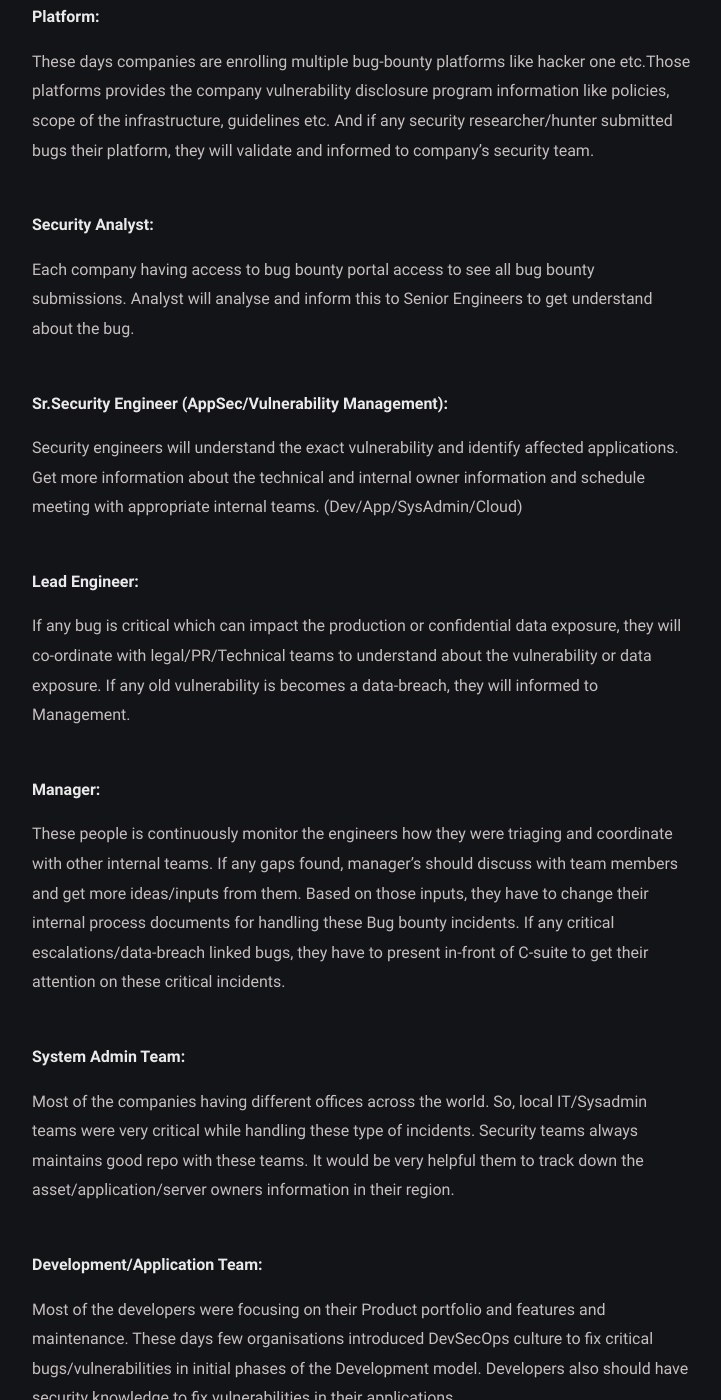
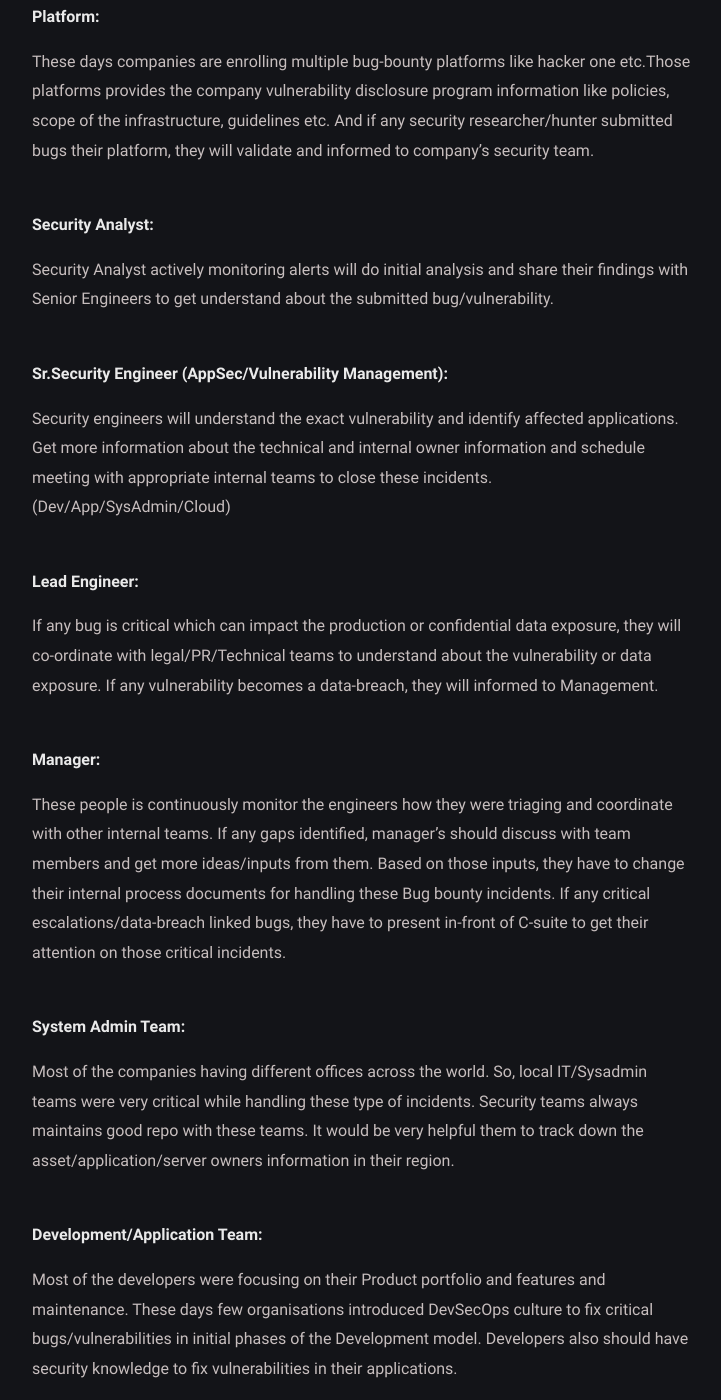
Before and after one commit to zer0trustsec/zer0trustsec.github.io, a Jekyll site: the page built from _posts/blueteam-bugbounty-triage-organization/2020-09-20-blueteam-bugbounty-triage-organization.md, in a window 1280 px wide and 1400 px high, scrolled down 1855 px. Shown: the whole window, without its empty margins (278-999 px from the left). Built offline with Jekyll 4.4.1, drawn with Linux system fonts in a browser that asks for light colours; some of the changed text lies outside the part shown.

Commit message:
Update 2020-09-20-blueteam-bugbounty-triage-organization.md

```diff
--- a/_posts/blueteam-bugbounty-triage-organization/2020-09-20-blueteam-bugbounty-triage-organization.md
+++ b/_posts/blueteam-bugbounty-triage-organization/2020-09-20-blueteam-bugbounty-triage-organization.md
@@ -34,13 +34,13 @@ Most of the organizations doesn't have idea on what challenges CSIRT/SOC/InfoSec
 ##### Platform:
 These days companies are enrolling multiple bug-bounty platforms like hacker one etc.Those platforms provides the company vulnerability disclosure program information like policies, scope of the infrastructure, guidelines etc. And if any security researcher/hunter submitted bugs their platform, they will validate and informed to company’s security team.
 ##### Security Analyst:
-Each company having access to bug bounty portal access to see all bug bounty submissions. Analyst will analyse and inform this to Senior Engineers to get understand about the bug.
+Security Analyst actively monitoring alerts will do initial analysis and share their findings with Senior Engineers to get understand about the submitted bug/vulnerability.
 #####  Sr.Security Engineer (AppSec/Vulnerability Management):
-Security engineers will understand the exact vulnerability and identify affected applications. Get more information about the technical and internal owner information and schedule meeting with appropriate internal teams. (Dev/App/SysAdmin/Cloud)
+Security engineers will understand the exact vulnerability and identify affected applications. Get more information about the technical and internal owner information and schedule meeting with appropriate internal teams to close these incidents. (Dev/App/SysAdmin/Cloud)
 ##### Lead Engineer:
-If any bug is critical which can impact the production or confidential data exposure, they will co-ordinate with legal/PR/Technical teams to understand about the vulnerability or data exposure. If any old vulnerability is becomes a data-breach, they will informed to Management.
+If any bug is critical which can impact the production or confidential data exposure, they will co-ordinate with legal/PR/Technical teams to understand about the vulnerability or data exposure. If any vulnerability becomes a data-breach, they will informed to Management.
 #####  Manager:
-These people is continuously monitor the engineers how they were triaging and coordinate with other internal teams. If any gaps found, manager's should discuss with team members and get more ideas/inputs from them. Based on those inputs, they have to change their internal process documents for handling these Bug bounty incidents. If any critical escalations/data-breach linked bugs, they have to present in-front of C-suite to get their attention on these critical incidents.
+These people is continuously monitor the engineers how they were triaging and coordinate with other internal teams. If any gaps identified, manager's should discuss with team members and get more ideas/inputs from them. Based on those inputs, they have to change their internal process documents for handling these Bug bounty incidents. If any critical escalations/data-breach linked bugs, they have to present in-front of C-suite to get their attention on those critical incidents.
 ##### System Admin Team:
 Most of the companies having different offices across the world. So, local IT/Sysadmin teams were very critical while handling these type of incidents. Security teams always maintains good repo with these teams. It would be very helpful them to track down the asset/application/server owners information in their region.
 ##### Development/Application Team:
```
Also changed, not shown: other parts of _posts/blueteam-bugbounty-triage-organization/2020-09-20-blueteam-bugbounty-triage-organization.md (+1 -1 lines).
